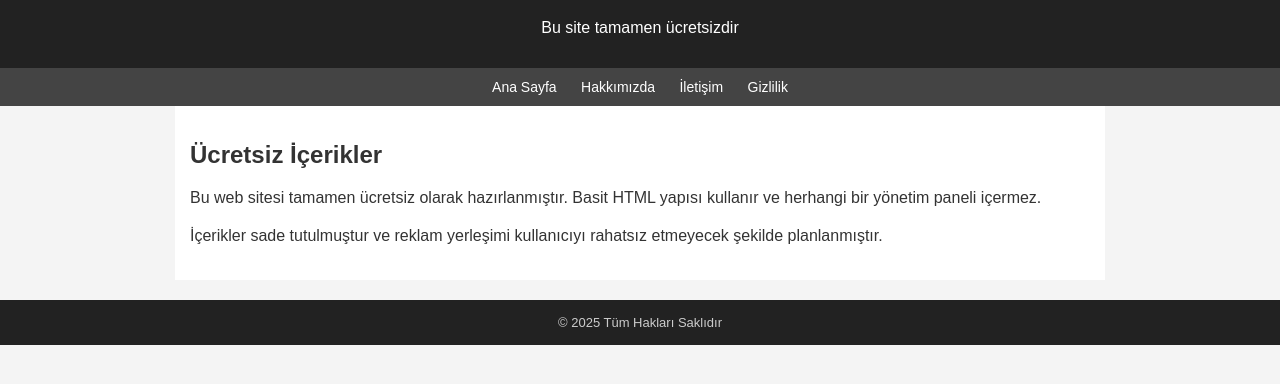
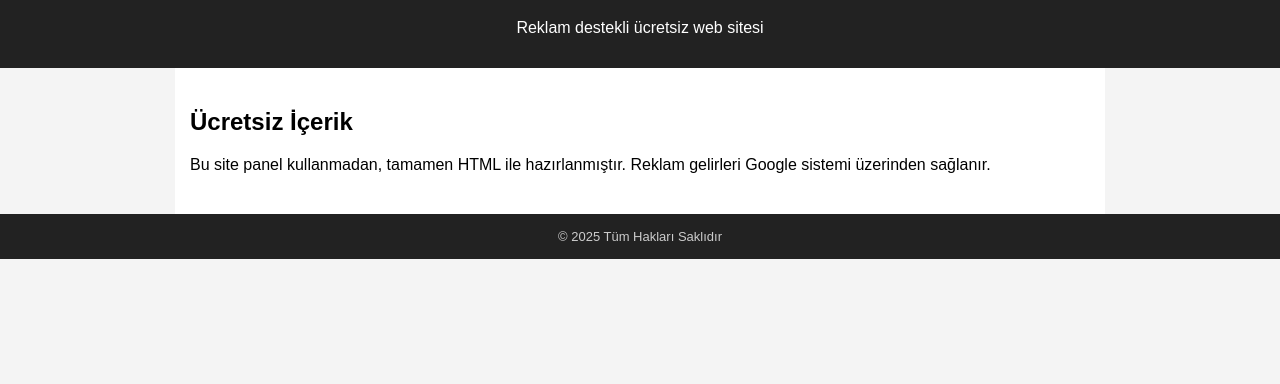
Before and after one commit to nafiz42/reklams, a plain HTML site: page index.html in a window 1280 px wide. Shown: the part 76-460 px from the top of the page. Drawn offline with Linux system fonts and the light colour scheme.

Commit message:
Add files via upload

```diff
--- a/index.html
+++ b/index.html
@@ -5,14 +5,12 @@
     <title>Ücretsiz Web Sitesi</title>
     <meta name="viewport" content="width=device-width, initial-scale=1.0">
 
-    <!-- SEO -->
-    <meta name="description" content="Tamamen ücretsiz ve reklam destekli web sitesi">
-    <meta name="keywords" content="ücretsiz site, reklamlı site, html site">
+    <meta name="description" content="Reklam destekli ücretsiz web sitesi">
     <meta name="author" content="Site Sahibi">
 
-    <!-- Google AdSense Kodu -->
-    <!-- AdSense onaylandıktan sonra ca-pub-XXXX alanını doldur -->
-    <script async src="https://pagead2.googlesyndication.com/pagead/js/adsbygoogle.js"
+    <!-- Google AdSense (AdMob hesabına bağlı) -->
+    <script async
+        src="https://pagead2.googlesyndication.com/pagead/js/adsbygoogle.js?client=ca-pub-XXXXXXXXXXXXXXXX"
         crossorigin="anonymous"></script>
 
     <style>
@@ -20,7 +18,6 @@
             margin: 0;
             font-family: Arial, Helvetica, sans-serif;
             background: #f4f4f4;
-            color: #333;
         }
         header {
             background: #222;
@@ -28,25 +25,14 @@
             padding: 15px;
             text-align: center;
         }
-        nav {
-            background: #444;
-            padding: 10px;
-            text-align: center;
-        }
-        nav a {
-            color: #fff;
-            margin: 0 10px;
-            text-decoration: none;
-            font-size: 14px;
-        }
         .container {
             max-width: 900px;
+            background: #fff;
             margin: auto;
             padding: 15px;
-            background: #fff;
         }
         .reklam {
-            margin: 20px 0;
+            margin: 25px 0;
             text-align: center;
         }
         footer {
@@ -55,7 +41,6 @@
             text-align: center;
             padding: 15px;
             font-size: 13px;
-            margin-top: 20px;
         }
     </style>
 </head>
@@ -64,15 +49,8 @@
 
 <header>
     <h1>Hoş Geldiniz</h1>
-    <p>Bu site tamamen ücretsizdir</p>
+    <p>Reklam destekli ücretsiz web sitesi</p>
 </header>
-
-<nav>
-    <a href="index.html">Ana Sayfa</a>
-    <a href="hakkimizda.html">Hakkımızda</a>
-    <a href="iletisim.html">İletişim</a>
-    <a href="gizlilik.html">Gizlilik</a>
-</nav>
 
 <div class="container">
 
@@ -80,7 +58,7 @@
     <div class="reklam">
         <ins class="adsbygoogle"
              style="display:block"
-            data-ad-client="ca-pub-XXXXXXXXXXXX"
+             data-ad-client="ca-pub-XXXXXXXXXXXXXXXX"
              data-ad-slot="1111111111"
              data-ad-format="auto"
              data-full-width-responsive="true"></ins>
@@ -89,36 +67,18 @@
         </script>
     </div>
 
-    <h2>Ücretsiz İçerikler</h2>
+    <h2>Ücretsiz İçerik</h2>
     <p>
-        Bu web sitesi tamamen ücretsiz olarak hazırlanmıştır.
-        Basit HTML yapısı kullanır ve herhangi bir yönetim paneli içermez.
-    </p>
-
-    <!-- ORTA REKLAM -->
-    <div class="reklam">
-        <ins class="adsbygoogle"
-            style="display:block"
-            data-ad-client="ca-pub-XXXXXXXXXXXX"
-            data-ad-slot="2222222222"
-            data-ad-format="auto"
-            data-full-width-responsive="true"></ins>
-        <script>
-            (adsbygoogle = window.adsbygoogle || []).push({});
-        </script>
-    </div>
-
-    <p>
-        İçerikler sade tutulmuştur ve reklam yerleşimi kullanıcıyı
-        rahatsız etmeyecek şekilde planlanmıştır.
+        Bu site panel kullanmadan, tamamen HTML ile hazırlanmıştır.
+        Reklam gelirleri Google sistemi üzerinden sağlanır.
     </p>
 
     <!-- ALT REKLAM -->
     <div class="reklam">
         <ins class="adsbygoogle"
              style="display:block"
-            data-ad-client="ca-pub-XXXXXXXXXXXX"
-            data-ad-slot="3333333333"
+             data-ad-client="ca-pub-XXXXXXXXXXXXXXXX"
+             data-ad-slot="2222222222"
              data-ad-format="auto"
              data-full-width-responsive="true"></ins>
         <script>
```
Lines whose indentation alone changed are shown as unchanged.
